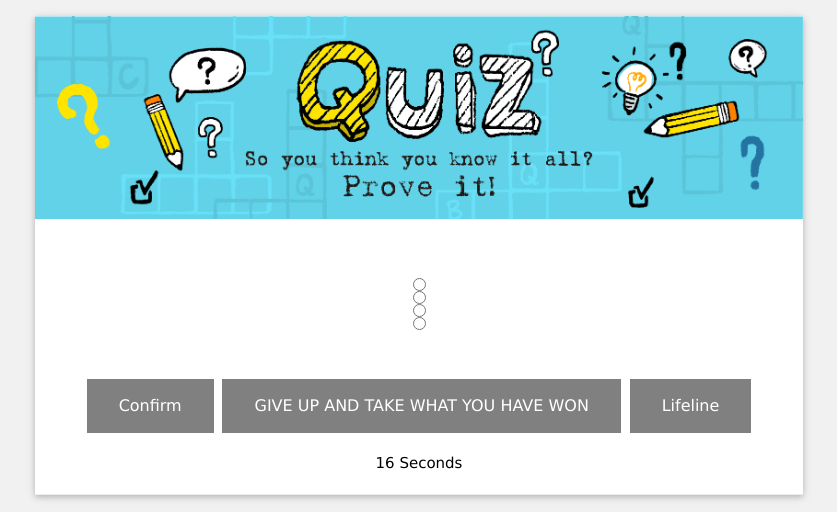
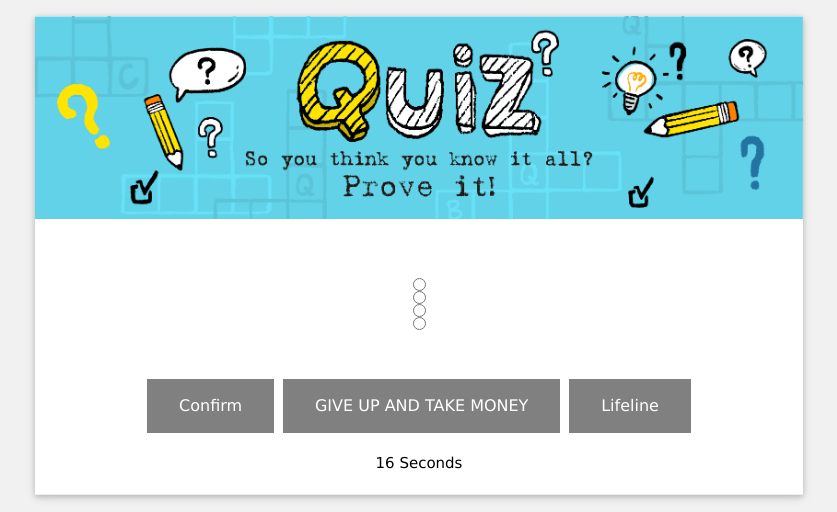
Before and after one commit to jiunyuchen/PubQuiz, a plain HTML site: page index.html in a window 1280 px wide. Shown: the whole page, without its empty margins (221-1058 px from the left). Drawn offline with nearby package versions, Linux system fonts and the light colour scheme; no server answers.

Commit message:
Update index.html

```diff
--- a/index.html
+++ b/index.html
@@ -52,7 +52,7 @@ and is wrapped around the whole page content, except for the footer in this exam
               <input id="answer4" name="options" type="radio"><label for="answer4"></label><br><br>
               <br>
               <button class="button" type="button" onclick="confirmAnswer()">Confirm </button>
-              <button id="giveUpButton" class="button" type="button" onclick="giveUp()"> GIVE UP AND TAKE WHAT YOU HAVE WON </button>
+              <button id="giveUpButton" class="button" type="button" onclick="giveUp()"> GIVE UP AND TAKE MONEY </button>
               <button id="Lifeline" class="button" type="button" onclick="LifelineFN()"> Lifeline</button>
               <p class="Timer"></p>
             </form>
```
